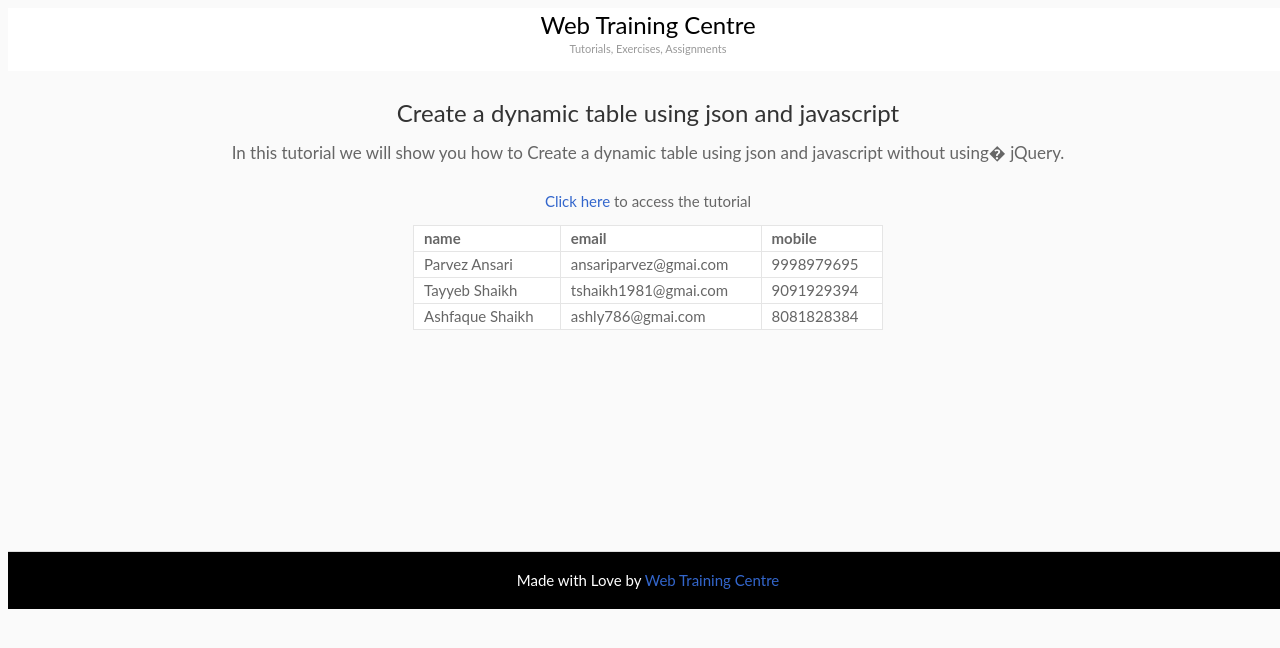
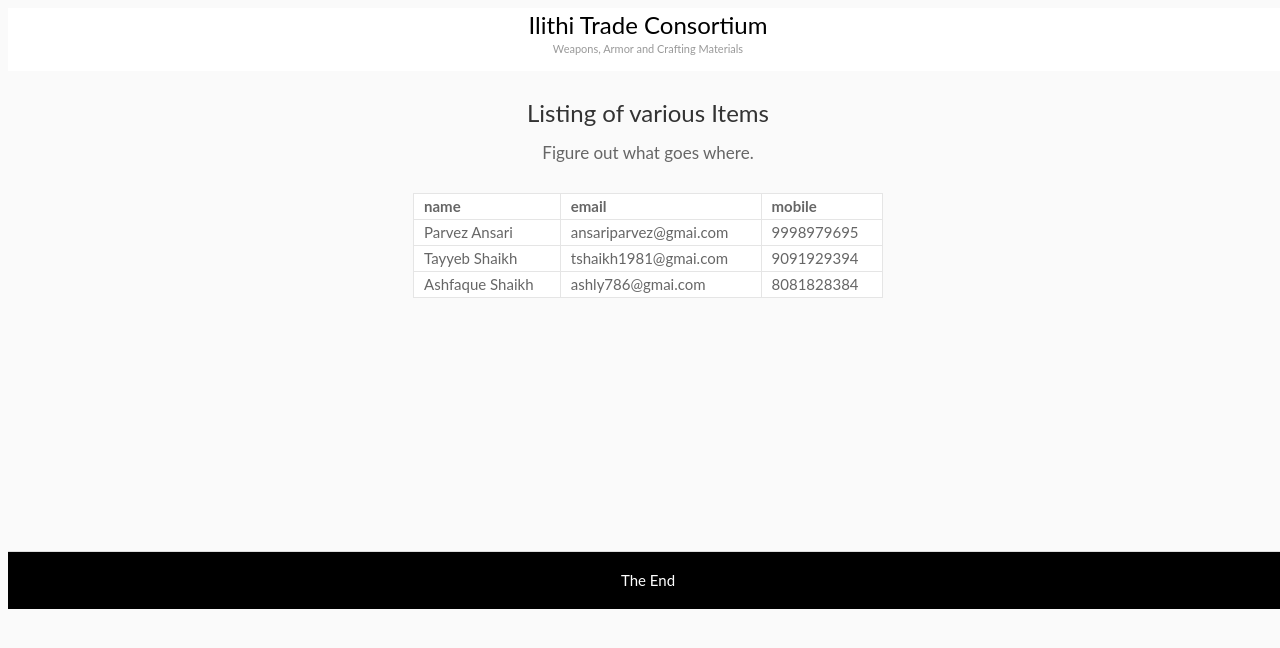
Before and after one commit to IlithiTradeConsortium/Manifest, a Jekyll site: the page index.html, which Jekyll copies as it is, in a window 1280 px wide. Shown: the top 648 px of the page. Built offline with Jekyll 4.4.1, drawn with Linux system fonts in a browser that asks for light colours.

Commit message:
Update index.html

```diff
--- a/index.html
+++ b/index.html
@@ -562,16 +562,15 @@ function generateDynamicTable(){
 	<header>
 		<div class="grid">
 			<h1>
-				Web Training Centre
-				<small>Tutorials, Exercises, Assignments</small>
+				Ilithi Trade Consortium
+				<small>Weapons, Armor and Crafting Materials</small>
 			</h1>
 		</div>
 	</header>
 	<section class="body">
 		<div class="grid tCenter">
-			<h2>Create a dynamic table using json and javascript</h2>
-			<p class="intro">In this tutorial we will show you how to Create a dynamic table using json and javascript without using� jQuery.</p>
-			<p><a href="http://www.webtrainingcentre.com/javascript-solutions/create-a-dynamic-table-using-json-and-javascript/">Click here</a> to access the tutorial</p>
+			<h2>Listing of various Items</h2>
+			<p class="intro">Figure out what goes where.</p>
 		</div>
 		<div class="grid tCenter">
 			<!-- Div element to display result -->
@@ -583,7 +582,7 @@ function generateDynamicTable(){
 	<footer>
 		<div class="grid">
 		<p>
-			Made with Love by <a href="http://www.webtrainingcentre.com">Web Training Centre</a>
+			The End
 		</p>
 		</div>
 	</footer>
```
